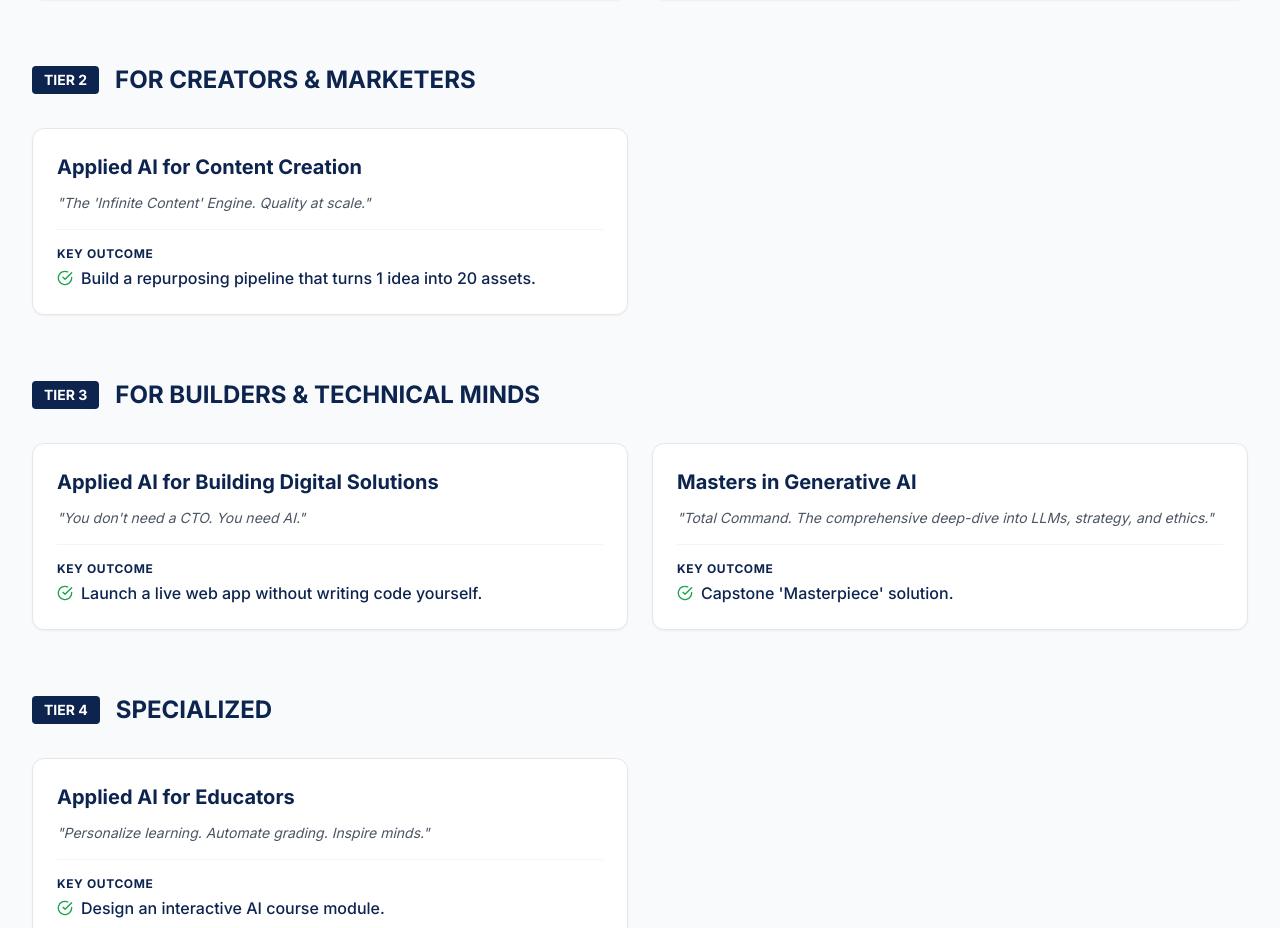
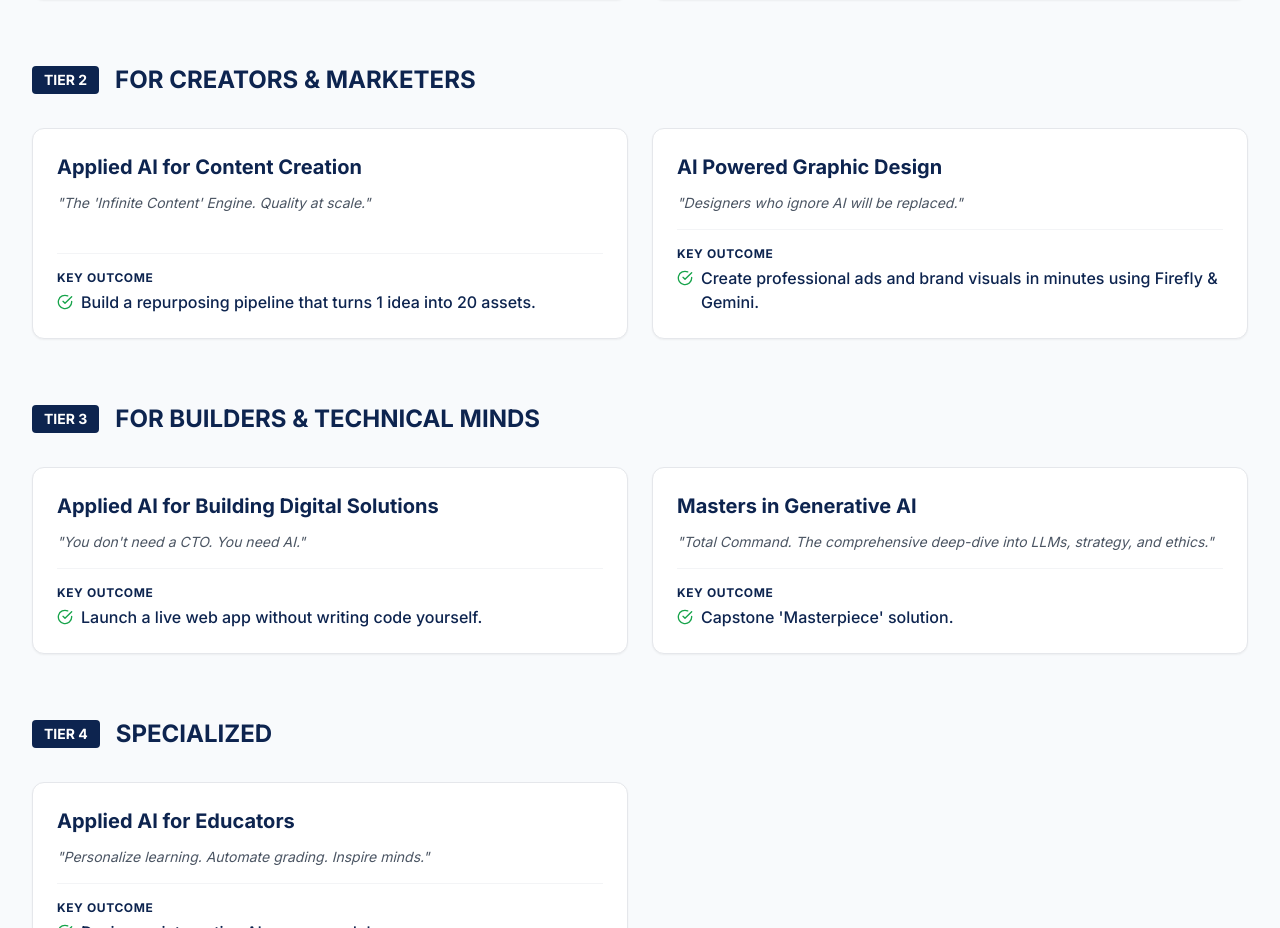
Before and after one commit to ChidiebereJohn-ng/Digibeloved, a React (Vite) app: page /services/training in a window 1280 px wide. Shown: the part 1144-2072 px from the top of the page. Built offline with nearby package versions, Linux system fonts and the light colour scheme.

Commit message:
feat: Add link to AI Graphic Design course in Training page

```diff
--- a/pages/Training.tsx
+++ b/pages/Training.tsx
@@ -144,6 +144,13 @@ const Training: React.FC = () => {
                   promise="The 'Infinite Content' Engine. Quality at scale."
                   outcome="Build a repurposing pipeline that turns 1 idea into 20 assets."
                 />
+                <Link to="/courses/ai-graphic-design" className="block h-full cursor-pointer hover:no-underline">
+                  <CourseCard
+                    title="AI Powered Graphic Design"
+                    promise="Designers who ignore AI will be replaced."
+                    outcome="Create professional ads and brand visuals in minutes using Firefly & Gemini."
+                  />
+                </Link>
               </div>
             </div>
 
```
